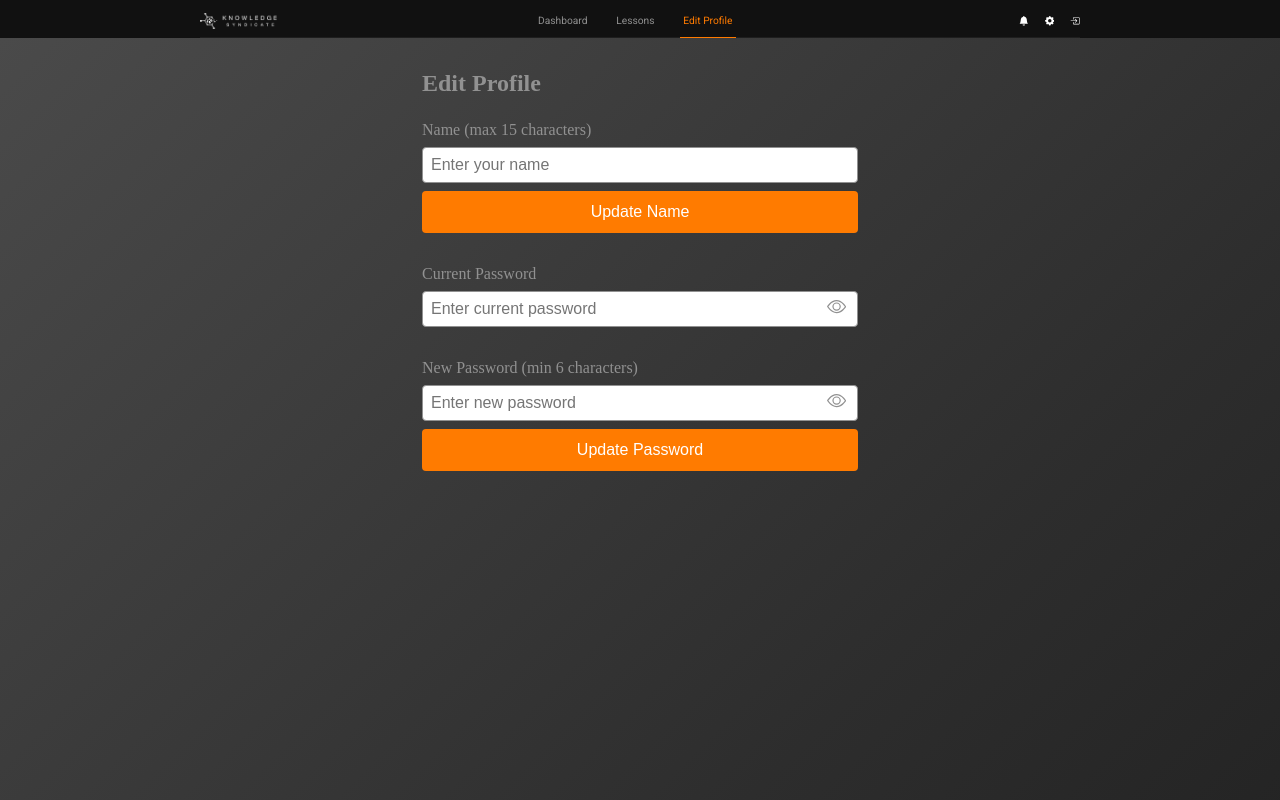
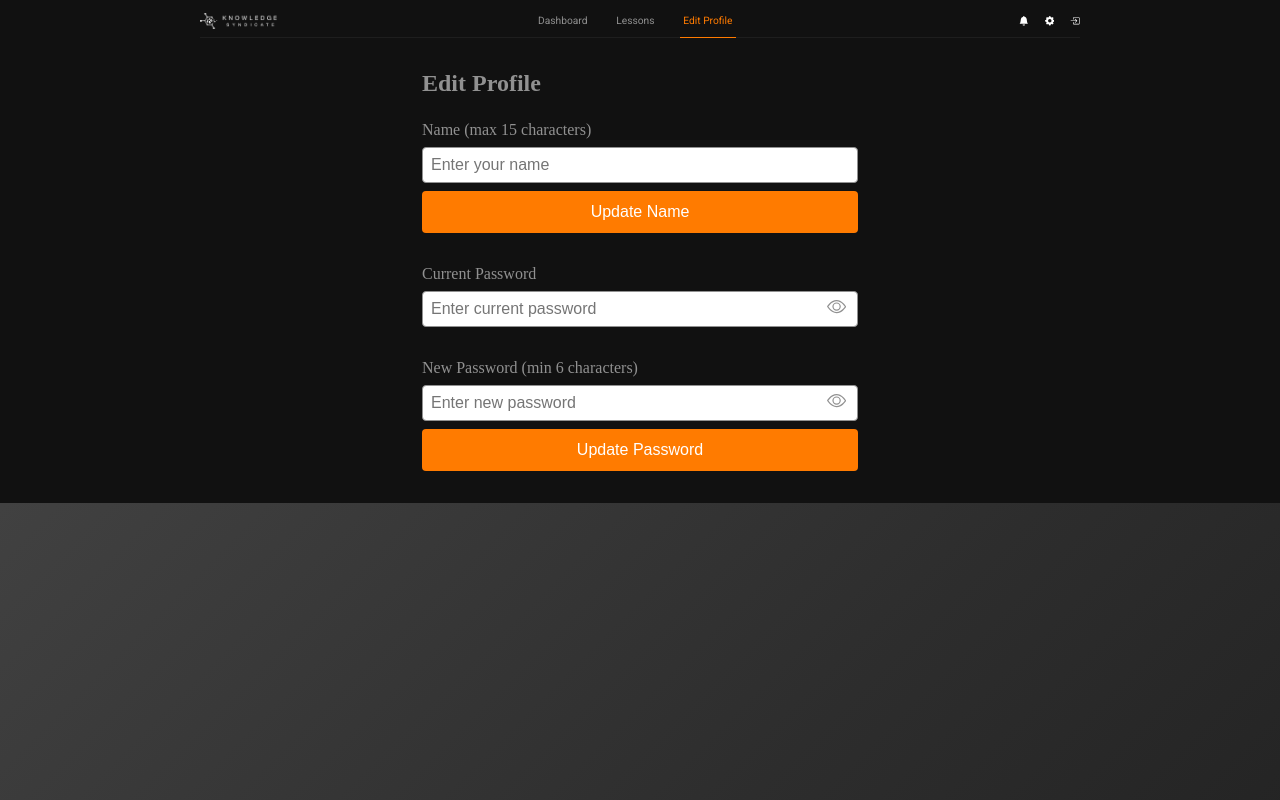
Before and after one commit to 9NBelka/american-personal-account, a React (Vite) app: page /edit in a window 1280 px wide. Built offline with nearby package versions, Linux system fonts and the light colour scheme; no server answers; the database is empty; sample sign-in values are in the browser's storage.

Commit message:
upgrade editprofile

```diff
--- a/src/pages/EditProfile/EditProfile.jsx
+++ b/src/pages/EditProfile/EditProfile.jsx
@@ -94,6 +94,8 @@ export default function EditProfile() {
   };
 
   return (
+    <div className={scss.editProfileBackground}>
+      <div className={scss.container}>
         <div className={scss.editProfile}>
           <h2>Edit Profile</h2>
           <div className={scss.form}>
@@ -161,5 +163,7 @@ export default function EditProfile() {
             </div>
           </div>
         </div>
+      </div>
+    </div>
   );
 }
--- a/src/pages/EditProfile/EditProfile.module.scss
+++ b/src/pages/EditProfile/EditProfile.module.scss
@@ -1,3 +1,13 @@
+.editProfileBackground {
+  background-color: #111111;
+}
+
+.container {
+  width: 68.75vw;
+  margin: 0 auto;
+  max-width: 100%;
+}
+
 .editProfile {
   padding: 2rem;
   max-width: 500px;
```
Lines whose indentation alone changed are shown as unchanged.
